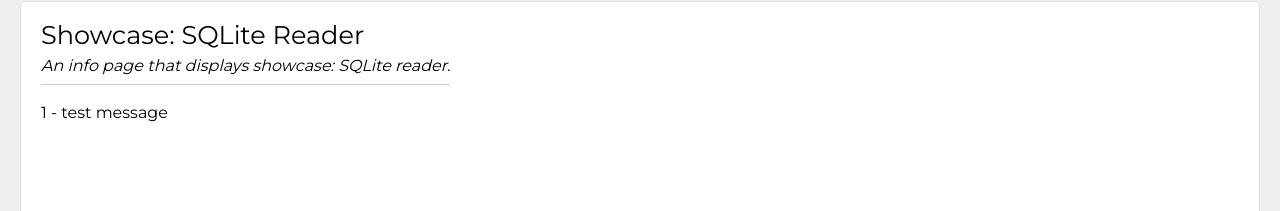
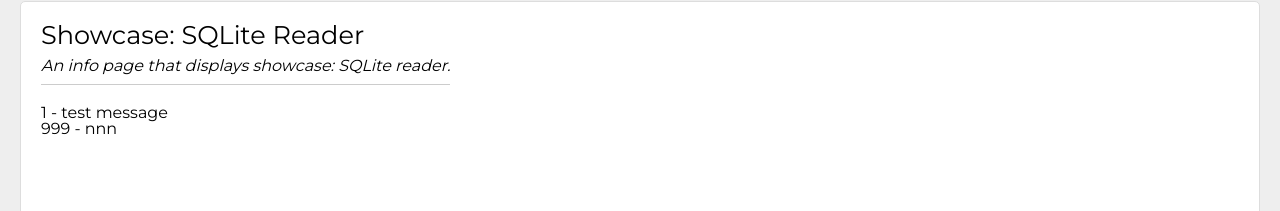
Before and after one commit to Entwickler-Club/dpodreact, a React (Create React App) app: page /showcaseSQLiteReader in a window 1280 px wide. Shown: the part 101-312 px from the top of the page. Built offline with nearby package versions, Linux system fonts and the light colour scheme.

Commit message:
load test data

```diff
--- a/src/system/components/PageShowcaseSQLiteReader.tsx
+++ b/src/system/components/PageShowcaseSQLiteReader.tsx
@@ -1,9 +1,19 @@
-import { useState } from 'react';
+import { useState, useEffect } from 'react';
 import '../styles/showcaseSQLiteReader.scss';
 
 function PageShowcaseSQLiteReader() {
 
-	const [records] = useState([{ id: 1, message: "test message" }]);
+	const [records, setRecords] = useState([{ id: 1, message: "test message" }]);
+
+	useEffect(() => {
+		setRecords([...records, ...[{ id: 999, message: 'nnn' }]]);
+	}, []);
+
+	// fetch('https://hplussport.com/api/products/order/price')
+	// .then(response => response.json())
+	// .then(data => {
+	//     this.products = data;
+	// })
 
 	return (
 		<div className="page page_showcaseSQLiteReader">
```
